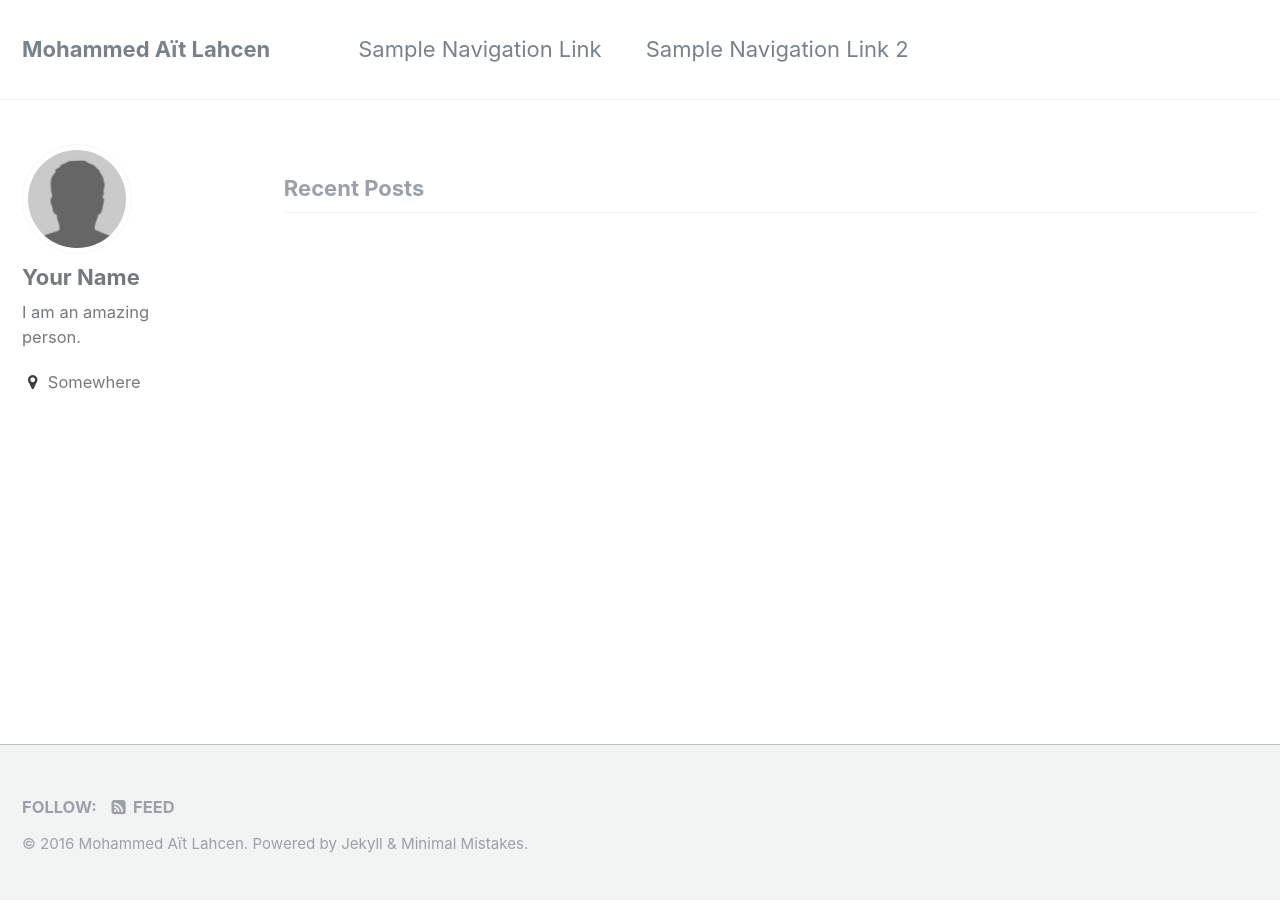
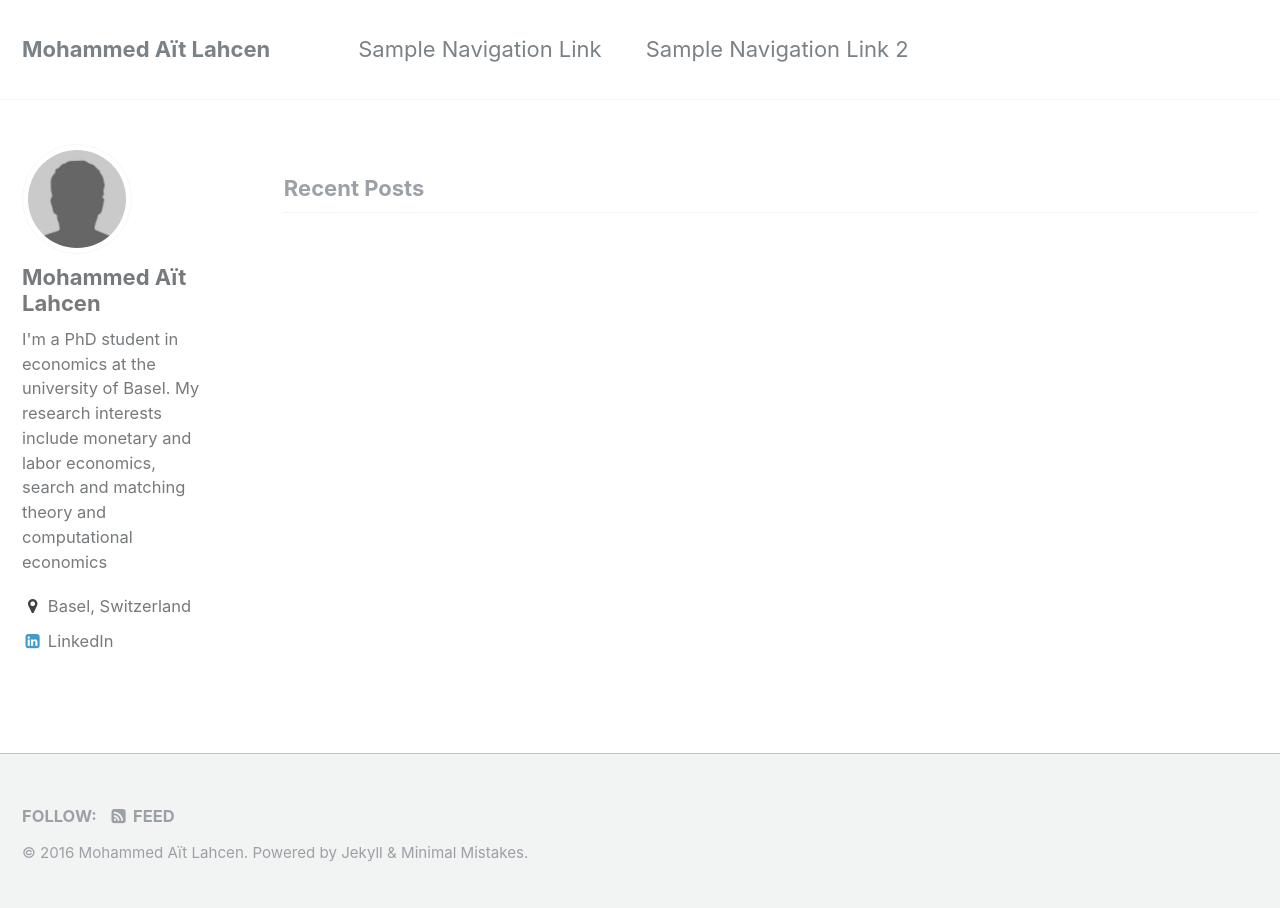
Before and after one commit to maitlahcen/maitlahcen.github.io, a Jekyll site: the page built from index.html, in a window 1280 px wide. Built offline with Jekyll 4.4.1, drawn with Linux system fonts in a browser that asks for light colours; the list of posts is cut into pages by our own code.

Commit message:
Update _config.yml

```diff
--- a/_config.yml
+++ b/_config.yml
@@ -77,10 +77,10 @@ analytics:
 
 # Site Author
 author:
-  name             : "Your Name"
+  name             : "Mohammed Aït Lahcen"
   avatar           : "bio-photo.jpg"
-  bio              : "I am an amazing person."
-  location         : "Somewhere"
+  bio              : "I'm a PhD student in economics at the university of Basel. My research interests include monetary and labor economics, search and matching theory and computational economics"
+  location         : "Basel, Switzerland"
   email            :
   uri              :
   bitbucket        :
@@ -94,7 +94,7 @@ author:
   keybase          :
   instagram        :
   lastfm           :
-  linkedin         :
+  linkedin         : "https://www.linkedin.com/in/maitlahcen"
   pinterest        :
   soundcloud       :
   stackoverflow    : # "123456/username" (the last part of your profile url, e.g. http://stackoverflow.com/users/123456/username)
```
